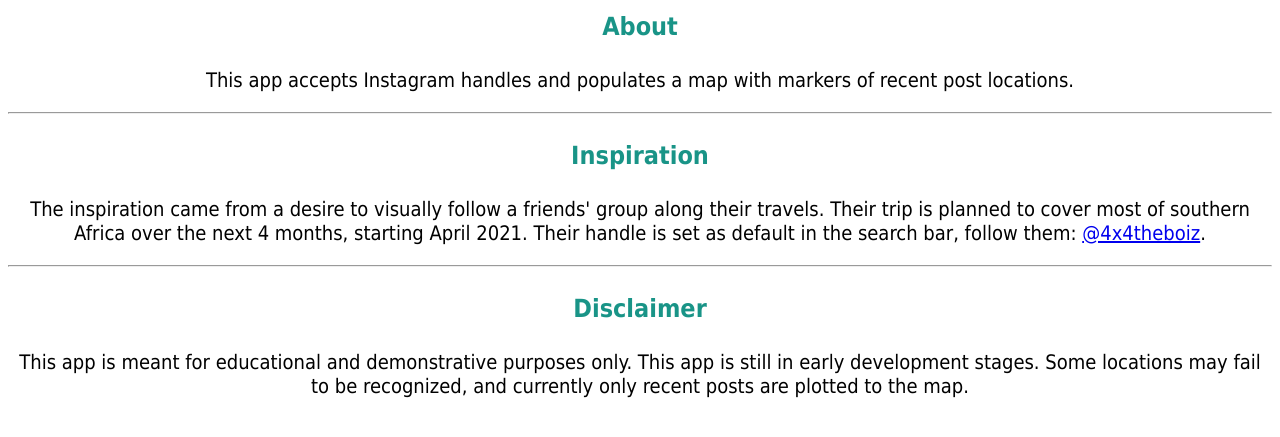
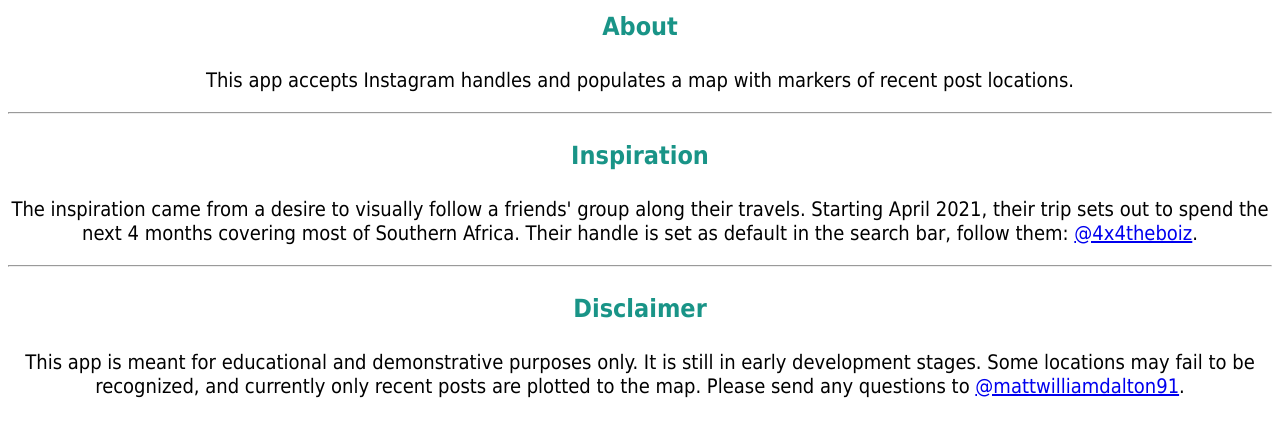
Before and after one commit to SirGlory/Instagram_Location_Mapper_Webapp, a Flask app: page /about_page in a window 1280 px wide. Shown: the part 139-576 px from the top of the page. Run offline with Flask 2, Linux system fonts and the light colour scheme.

Commit message:
Added another url link, Edited text

```diff
--- a/templates/about.html
+++ b/templates/about.html
@@ -12,11 +12,11 @@
 <hr>
 <h3>Inspiration</h3>
 <p>The inspiration came from a desire to visually follow a friends' group along their travels.
-    Their trip is planned to cover most of southern Africa over the next 4 months, starting April 2021.
-    Their handle is set as default in the search bar, follow them: <a href="https://www.instagram.com/4x4theboiz">@4x4theboiz</a>.
+    Starting April 2021, their trip sets out to spend the next 4 months covering most of Southern Africa.
+    Their handle is set as default in the search bar, follow them: <a href="https://www.instagram.com/4x4theboiz">@4x4theboiz</a>.</p>
 <hr>
 <h3>Disclaimer</h3>
-<p>This app is meant for educational and demonstrative purposes only. This app is still in early development stages. Some locations may fail to be recognized,
-    and currently only recent posts are plotted to the map.</p>
+<p>This app is meant for educational and demonstrative purposes only. It is still in early development stages. Some locations may fail to be recognized,
+    and currently only recent posts are plotted to the map. Please send any questions to <a href="https://www.instagram.com/mattwilliamdalton91/">@mattwilliamdalton91</a>.</p>
 </body>
 </html>
```
